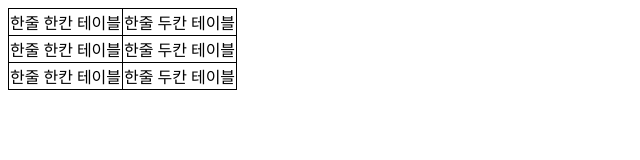
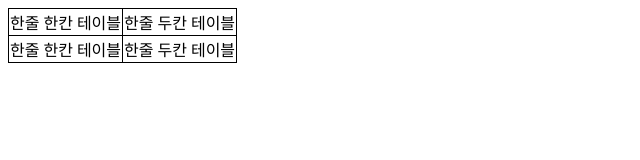
Before and after one commit to ryusangheon/my-first-repo, a plain HTML site: page index.html in a window 1280 px wide. Shown: the whole page, without its empty margins (0-640 px from the left). Drawn offline with Linux system fonts and the light colour scheme.

Commit message:
리버스커밋

```diff
--- a/index.html
+++ b/index.html
@@ -22,10 +22,6 @@
                 <td>한줄 두칸 테이블</td>
             </tr>
 
-            <tr>
-                <td>한줄 한칸 테이블</td>
-                <td>한줄 두칸 테이블</td>
-            </tr>
         </table>
     </body>
 
```
